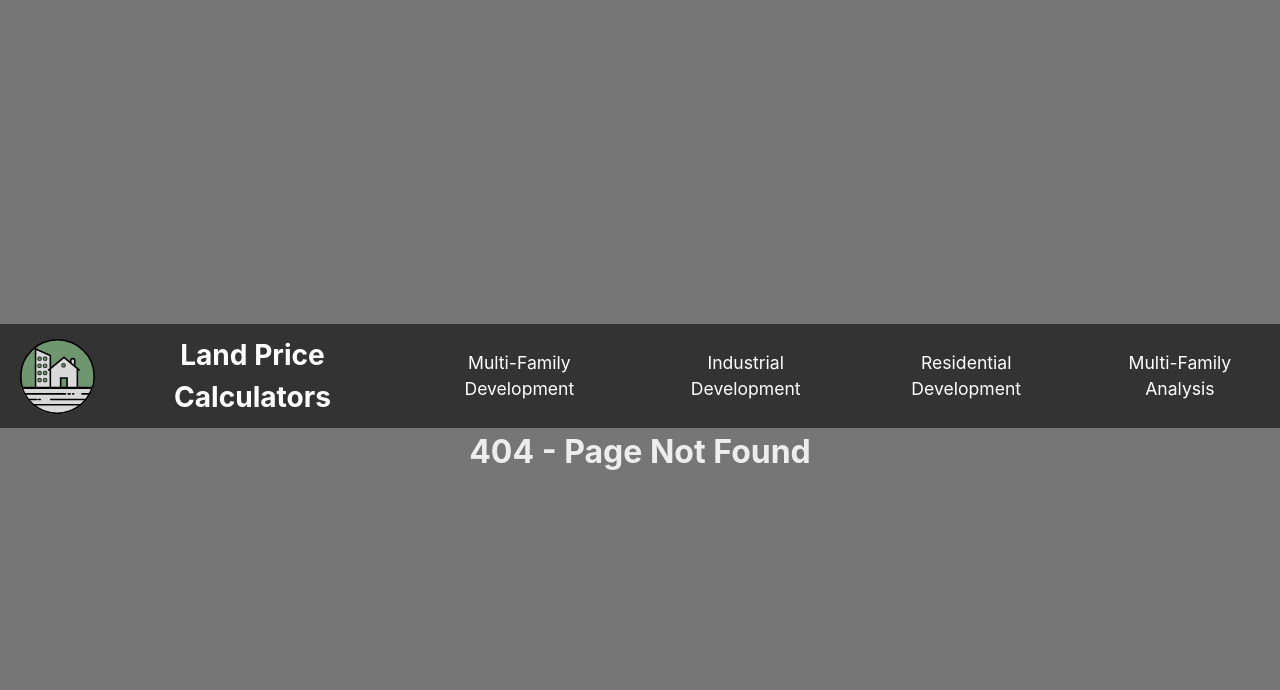
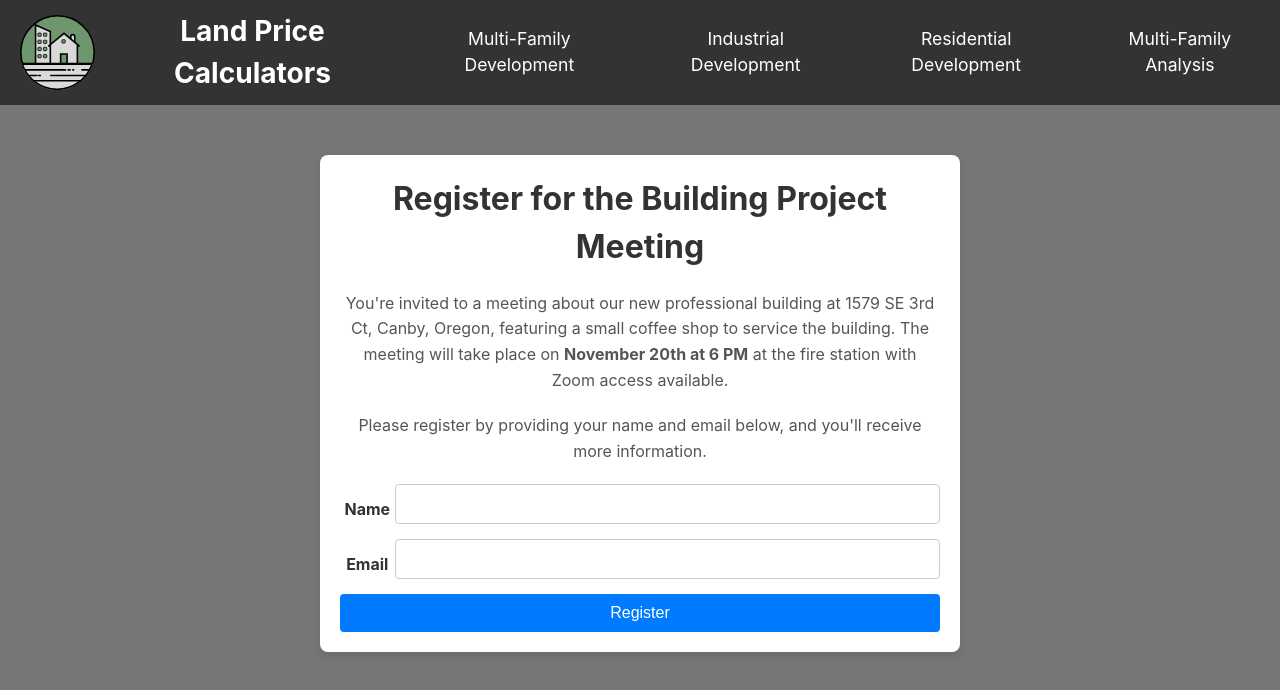
Before and after one commit to saaasaab/LandPriceCalculator, a React (Vite) app: page /1579-se-3rd-ct in a window 1280 px wide. Before the commit this address had no page. Shown: the top 690 px of the page. Built offline with nearby package versions, Linux system fonts and the light colour scheme.

Commit message:
adding meeting endpoint

```diff
--- a/src/App.tsx
+++ b/src/App.tsx
@@ -11,6 +11,8 @@ import EVERYTHING_BURGER from './pages/EVERYTHING_BURGER';
 import { EPageNames } from './utils/types';
 
 import './App.css'
+import NeighborhoodMeeting from './pages/NeighborhoodMeeting';
+import NeighborhoodMeetingConfirmationPage from './pages/NeighborhoodMeetingConfirmationPage';
 
 
 function App() {
@@ -41,6 +43,8 @@ function App() {
           <Route path="/industrial-development" element={<EVERYTHING_BURGER page={EPageNames.INDUSTRIAL_DEVELOPMENT} isMobile={isMobile} />} />
           <Route path="/multifamily-development" element={<EVERYTHING_BURGER page={EPageNames.MULTIFAMILY_DEVELOPMENT} isMobile={isMobile} />} />
           <Route path="/multifamily-analysis" element={<ResidentialCashFlowCalculator isMobile={isMobile} />} />
+          <Route path="/1579-se-3rd-ct" element={<NeighborhoodMeeting  />} />
+          <Route path="/1579-se-3rd-ct-confirmation" element={<NeighborhoodMeetingConfirmationPage />} />
           <Route path="*" element={<NotFound />} />
           {/* <Route path="/contact" element={<Contact />} /> */}
         </Routes>
--- a/src/pages/LandCalculator.scss
+++ b/src/pages/LandCalculator.scss
@@ -1,8 +1,8 @@
 .land-calculator-container {
   display: flex;
   flex-direction: column;
-  justify-content: center;
   align-items: center;
+  height: 100vh;
 }
 .land-calculator {
   padding: 20px;
--- /dev/null
+++ b/src/pages/NeighborhoodMeeting.scss
@@ -0,0 +1,88 @@
+.registration-page {
+  max-width: 600px;
+  margin: 50px auto;
+  background-color: #fff;
+  padding: 20px;
+  box-shadow: 0 4px 8px rgba(0, 0, 0, 0.1);
+  border-radius: 8px;
+
+  display: flex;
+  flex-direction: column;
+  gap: 20px;
+
+  .registration-container {
+    display: grid;
+    grid-template-columns: 1fr 10fr;
+    align-items: center;
+  }
+
+
+
+  h1 {
+    color: #333;
+  }
+
+  p {
+    font-size: 16px;
+    color: #555;
+    line-height: 1.6;
+  }
+
+  /* Form Styles */
+  form {
+    display: flex;
+    flex-direction: column;
+  }
+
+  label {
+    margin-bottom: 5px;
+    font-weight: bold;
+    color: #333;
+  }
+
+  input[type="text"],
+  input[type="email"] {
+    padding: 10px;
+    margin-bottom: 15px;
+    border: 1px solid #ccc;
+    border-radius: 4px;
+    font-size: 16px;
+  }
+
+  input[type="text"]:focus,
+  input[type="email"]:focus {
+    border-color: #007bff;
+    outline: none;
+    box-shadow: 0 0 5px rgba(0, 123, 255, 0.3);
+  }
+
+  button[type="submit"] {
+    background-color: #007bff;
+    color: white;
+    border: none;
+    padding: 10px 20px;
+    border-radius: 4px;
+    cursor: pointer;
+    font-size: 16px;
+  }
+
+  button[type="submit"]:hover {
+    background-color: #0056b3;
+  }
+
+  /* Error message styles */
+  span {
+    color: red;
+    font-size: 14px;
+  }
+
+  /* Confirmation message */
+  .confirmation-message {
+    background-color: #dff0d8;
+    color: #3c763d;
+    padding: 15px;
+    border-radius: 8px;
+    text-align: center;
+    margin-top: 20px;
+  }
+}
--- /dev/null
+++ b/src/pages/NeighborhoodMeeting.tsx
@@ -0,0 +1,119 @@
+import React, { useState } from 'react';
+import { useNavigate } from 'react-router-dom';
+import './NeighborhoodMeeting.scss'; // Import the CSS
+
+const NeighborhoodMeeting = () => {
+  const [name, setName] = useState('');
+  const [email, setEmail] = useState('');
+  const [errors, setErrors] = useState({ name: '', email: '' });
+  const navigate = useNavigate();
+
+  const isValidEmail = (email: string) => {
+    const re = /^[^\s@]+@[^\s@]+\.[^\s@]+$/;
+    return re.test(String(email).toLowerCase());
+  };
+
+  const contactAPI = async () => {
+    const isLocalhost = window.location.hostname === 'localhost';
+    const url =   isLocalhost  ? 'http://localhost:8080/' : 'https://landpricecalculatorapi.onrender.com';
+
+    try {
+      const res = await fetch(url, {
+        method: 'GET',
+        headers: {
+          'Content-Type': 'application/json'
+        }
+      }
+      );
+      return await res.json();
+    } catch (error) {
+      console.log(error)
+    }
+
+  }
+
+  const getData = async () => {
+    const contacted = await contactAPI();
+    console.log(`contacted `, contacted)
+
+    if (contacted) {
+      navigate('/1579-se-3rd-ct-confirmation');
+    }
+  }
+  const handleSubmit = (e: React.FormEvent<HTMLFormElement>) => {
+    e.preventDefault();
+    setErrors({ name: '', email: '' });
+
+    let formIsValid = true;
+
+    if (!name) {
+      setErrors((prev) => ({ ...prev, name: 'Name is required' }));
+      formIsValid = false;
+    }
+
+    if (!email) {
+      setErrors((prev) => ({ ...prev, email: 'Email is required' }));
+      formIsValid = false;
+    } else if (!isValidEmail(email)) {
+      setErrors((prev) => ({ ...prev, email: 'Invalid email address' }));
+      formIsValid = false;
+    }
+
+    if (formIsValid) {
+      sendEmail(name, email);
+      getData()
+
+      // if(contacted){
+
+      // }
+    }
+  };
+
+  const sendEmail = (name: string, email: string) => {
+    // const emailBody = `New registration for the meeting:
+    //   Name: ${name}
+    //   Email: ${email}`;
+
+    // console.log(`Email sent to ExpanseInvestments@gmail.com with the following content:`);
+    // console.log(emailBody);
+  };
+
+  return (
+    <div className="registration-page">
+      <h1>Register for the Building Project Meeting</h1>
+      <p>
+        You're invited to a meeting about our new professional building at 1579 SE 3rd Ct, Canby, Oregon, featuring a small coffee shop to service the building.
+        The meeting will take place on <strong>November 20th at 6 PM</strong> at the fire station with Zoom access available.
+      </p>
+      <p>Please register by providing your name and email below, and you'll receive more information.</p>
+
+      <form onSubmit={handleSubmit}>
+        <div className="registration-container">
+          <label htmlFor="name">Name</label>
+          <input
+            type="text"
+            id="name"
+            value={name}
+            onChange={(e) => setName(e.target.value)}
+          />
+          {errors.name && <span>{errors.name}</span>}
+        </div>
+
+        <div className="registration-container">
+          <label htmlFor="email">Email</label>
+          <input
+            type="email"
+            id="email"
+            value={email}
+            onChange={(e) => setEmail(e.target.value)}
+          />
+          {errors.email && <span>{errors.email}</span>}
+        </div>
+
+        <button type="submit">Register</button>
+      </form>
+    </div>
+  );
+};
+
+export default NeighborhoodMeeting;
--- /dev/null
+++ b/src/pages/NeighborhoodMeetingConfirmationPage.tsx
@@ -0,0 +1,12 @@
+import React from 'react';
+
+const NeighborhoodMeetingConfirmationPage = () => {
+  return (
+    <div>
+      <h1>Thank you for registering!</h1>
+      <p>You will receive more information about the meeting via email shortly.</p>
+    </div>
+  );
+};
+
+export default NeighborhoodMeetingConfirmationPage;
```
Also changed, not shown: 1 other file (tests, documents, lock files or other folders).
